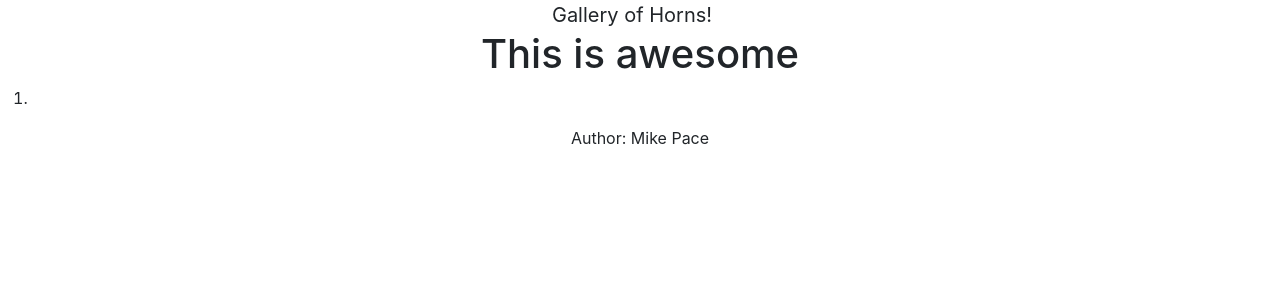
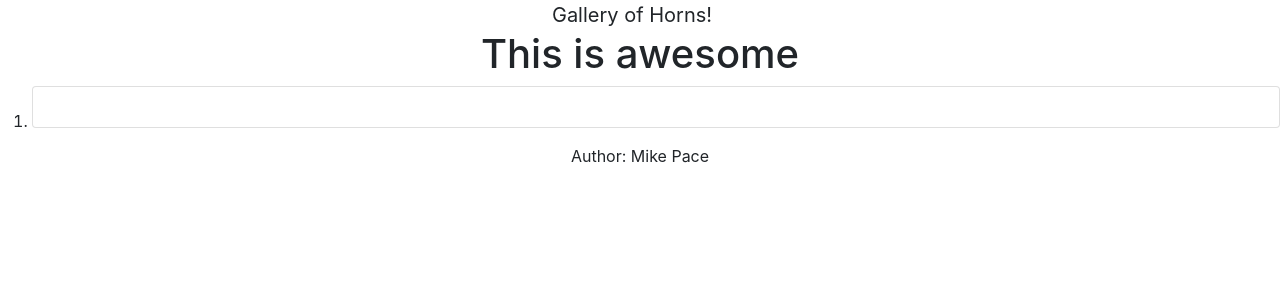
Before and after one commit to catdude2000/lab1, a React (Create React App) app: page / in a window 1280 px wide. Shown: the top 300 px of the page. Built offline with nearby package versions, Linux system fonts and the light colour scheme.

Commit message:
added cards to hornedbeastjs

```diff
--- a/src/App.js
+++ b/src/App.js
@@ -2,6 +2,7 @@ import './App.css';
 import Header from './components/header'
 import Main from './components/Main'
 import Footer from './components/footer'
+
 
 function App() {
   return (
--- a/src/components/HornedBeast.js
+++ b/src/components/HornedBeast.js
@@ -1,15 +1,21 @@
 import React from 'react';
+import Card from 'react-bootstrap/Card'
 
 class HornedBeast extends React.Component {
     render() {
         return (
-            <div>
-                <h2>
-                    {this.props.title}
-                </h2>
-                <img title={this.props.title} src={this.props.image_url} alt={this.props.descript}/>
-                <p>{this.props.descript}</p>
-            </div>
+            <Card>
+                <Card.Body>
+                    <Card.Title>{this.props.title}</Card.Title>
+                </Card.Body>
+            </Card>
+            // <div>
+            //     <h2>
+            //         {this.props.title}
+            //     </h2>
+            //     <img title={this.props.title} src={this.props.image_url} alt={this.props.descript}/>
+            //     <p>{this.props.descript}</p>
+            // </div>
 
         )
     }
--- a/src/components/Main.js
+++ b/src/components/Main.js
@@ -7,9 +7,9 @@ class Main extends React.Component {
         super(props);
 
         this.state = {
-            title:'title',
+            title: this.props.title,
             hornedBeasts: [
-                {title: props.title}
+                {title: this.props.title}
             ]
         }
     }
```
